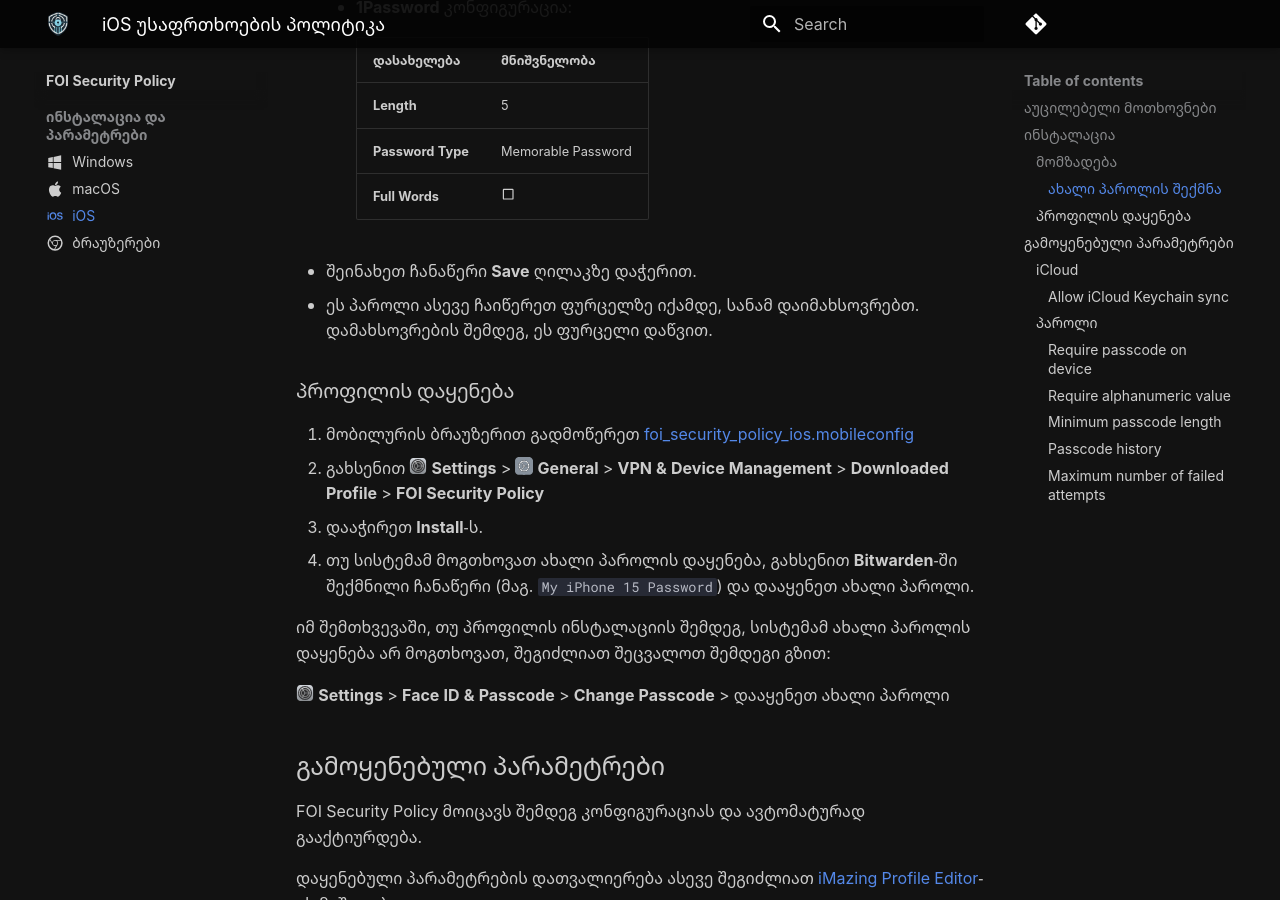
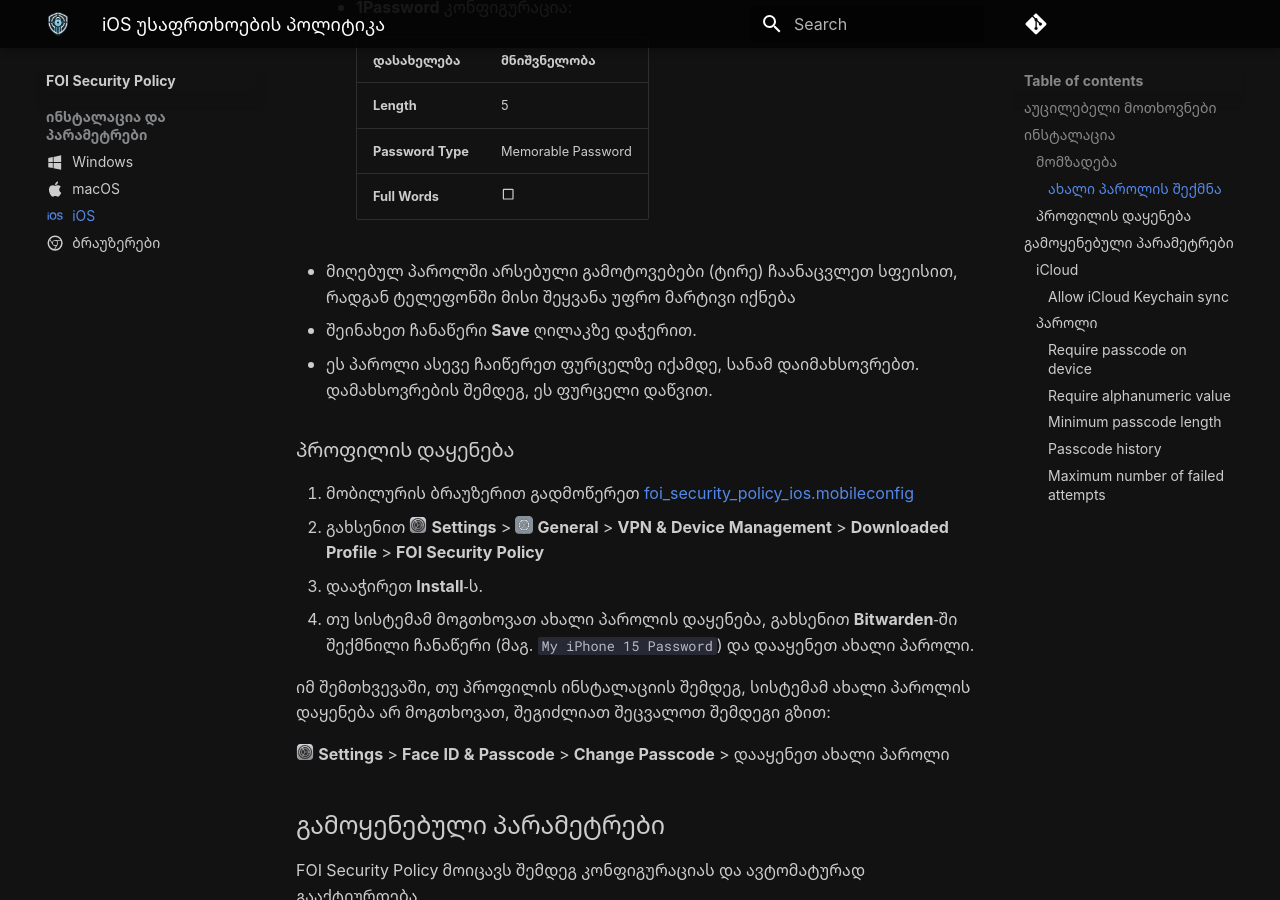
Before and after one commit to foige/security.foi.ge, an MkDocs documentation site: the page built from docs/policies/ios.md, in a window 1280 px wide and 900 px high, scrolled down 1121 px. Built offline with MkDocs 1.6.1 and Material for MkDocs 9.7.7, drawn with Linux system fonts in a browser that asks for light colours; comment, search, counter and statistics services are not loaded.

Commit message:
docs(ios): Add suggestion to use spaces as separators

```diff
--- a/docs/policies/ios.md
+++ b/docs/policies/ios.md
@@ -41,6 +41,7 @@
         | **Password Type** | Memorable Password                |
         | **Full Words**    | :material-checkbox-blank-outline: |
 
+- მიღებულ პაროლში არსებული გამოტოვებები (ტირე) ჩაანაცვლეთ სფეისით, რადგან ტელეფონში მისი შეყვანა უფრო მარტივი იქნება
 - შეინახეთ ჩანაწერი **Save** ღილაკზე დაჭერით.
 - ეს პაროლი ასევე ჩაიწერეთ ფურცელზე იქამდე, სანამ დაიმახსოვრებთ. დამახსოვრების შემდეგ, ეს ფურცელი დაწვით.
 
```
